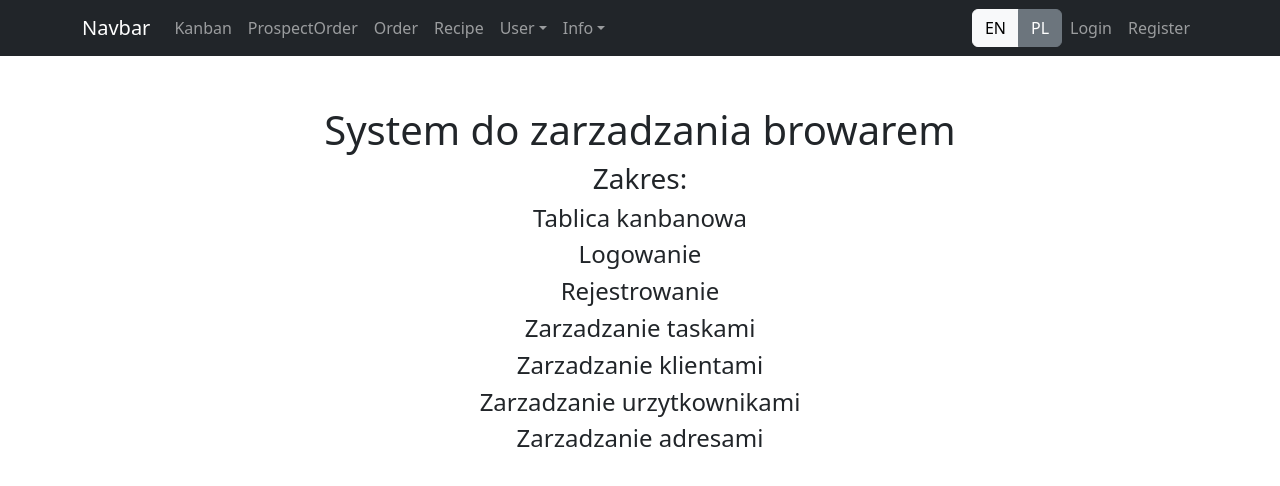
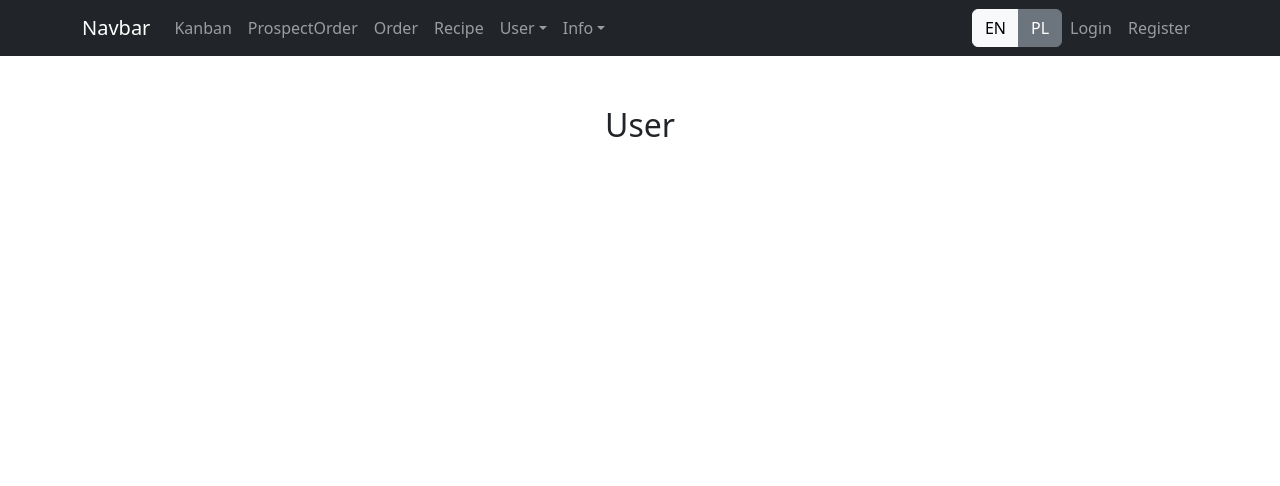
Before and after one commit to mjmazgaj/BreweryMaster, a React (Create React App) app in the folder UI/brewerymaster/: page /User in a window 1280 px wide. Before the commit this address led to /. Shown: the top 486 px of the page. Built offline with nearby package versions, Linux system fonts and the light colour scheme.

Commit message:
add User component placeholder

```diff
--- a/UI/brewerymaster/src/App.js
+++ b/UI/brewerymaster/src/App.js
@@ -13,6 +13,7 @@ import Error from './Components/Shared/Error';
 import Address from './Components/User/Address/Address';
 import Client from './Components/User/Client/Client';
 import Employee from './Components/User/Employee/Employee';
+import User from './Components/User/User.jsx';
 
 import Order from './Components/Order/Order';
 import ProspectOrder from './Components/Order/ProspectOrder/ProspectOrder';
@@ -63,6 +64,7 @@ const App = () => {
               <Route exact path="/Address" element={<Address />} />
               <Route exact path="/Client" element={<Client />} />
               <Route exact path="/Employee" element={<Employee />} />
+              <Route exact path="/User" element={<User />} />
 
               <Route
                 path="/kanban"
--- a/UI/brewerymaster/src/Components/App/Navigation.jsx
+++ b/UI/brewerymaster/src/Components/App/Navigation.jsx
@@ -25,6 +25,7 @@ function Navigation(isAuthenticated) {
           <Nav.Link href="/Recipe">Recipe</Nav.Link>
 
           <NavDropdown title="User" id="navbarScrollingDropdown">
+            <NavDropdown.Item href="/User">User</NavDropdown.Item>
             <NavDropdown.Item href="/Client">Client</NavDropdown.Item>
             <NavDropdown.Item href="/Address">Address</NavDropdown.Item>
             <NavDropdown.Item href="/Employee">Employee</NavDropdown.Item>
--- /dev/null
+++ b/UI/brewerymaster/src/Components/User/User.jsx
@@ -0,0 +1,15 @@
+import React, { useState } from "react";
+
+import { useTranslation } from "react-i18next";
+
+const User = () => {
+  const { t } = useTranslation();
+
+  return (
+    <div>
+<h2>User</h2>
+    </div>
+  );
+};
+
+export default User;
```
